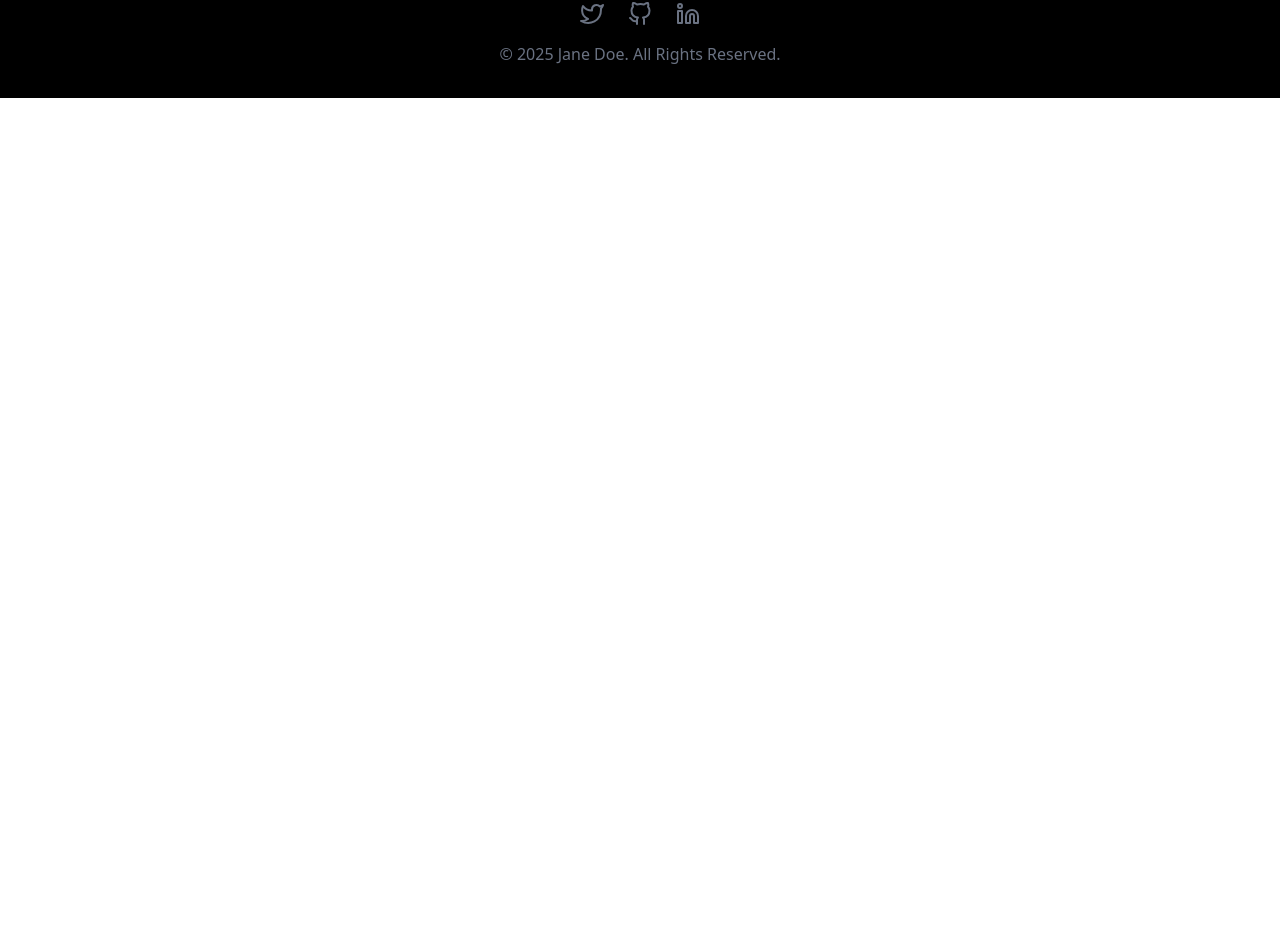
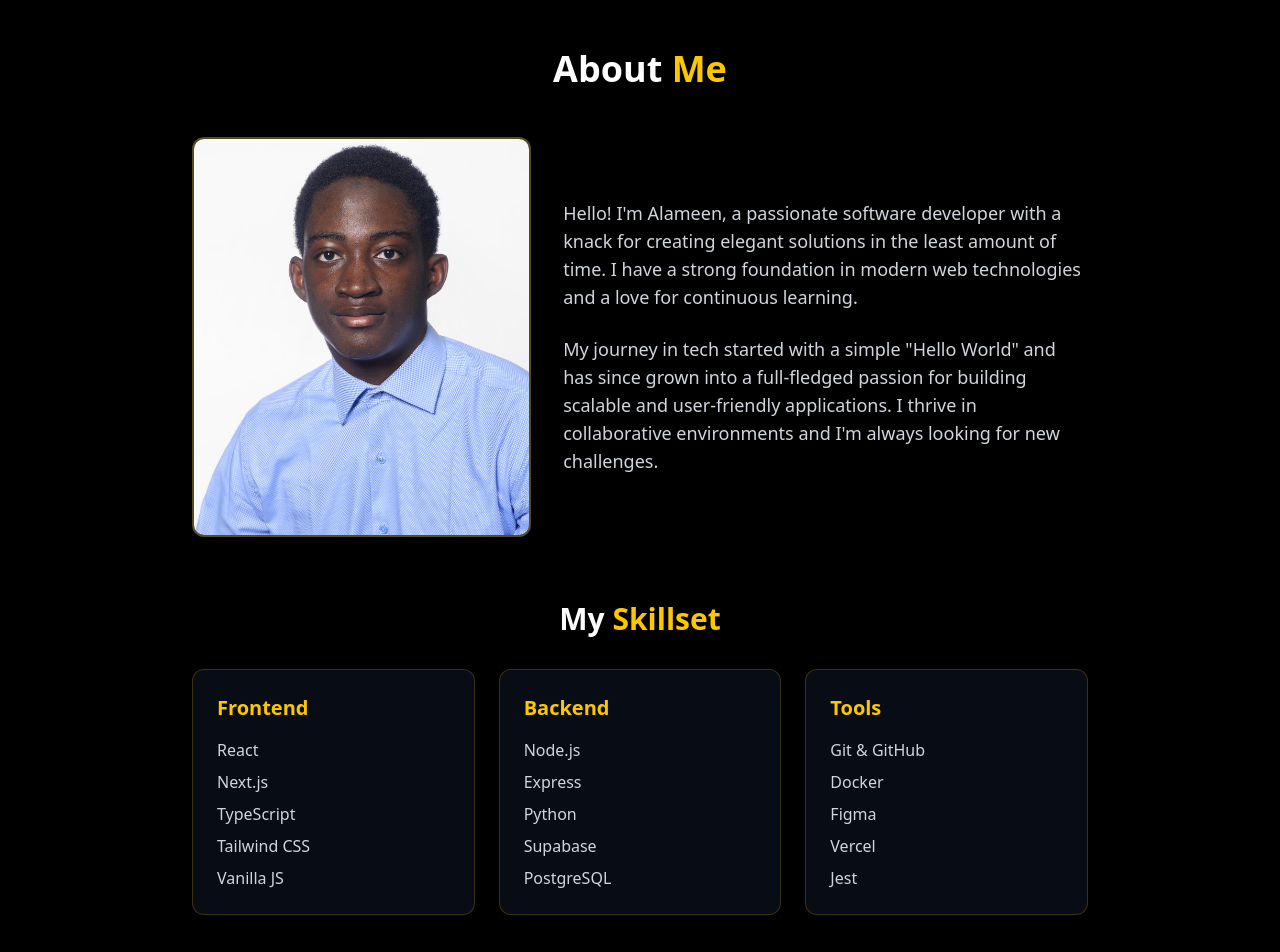
Before and after one commit to AlameenW/Portfolio, a Next.js app: page / in a window 1280 px wide. Shown: the part 831-1783 px from the top of the page. Before the commit the page ends 929 px from the top, so only its background shows below. Built offline with nearby package versions, Linux system fonts and the light colour scheme.

Commit message:
About page added

```diff
--- a/app/components/GlowCard.tsx
+++ b/app/components/GlowCard.tsx
@@ -1,4 +1,4 @@
-const GlowCard = ({ children, className }) => (
+const GlowCard = ({ children, className = '' }) => (
   <div
     className={`bg-gray-900/50 backdrop-blur-sm border border-yellow-400/20 rounded-xl p-6 transition-all duration-300 hover:border-yellow-400/50 hover:shadow-[0_0_20px_rgba(250,204,21,0.2)] ${className}`}
   >
--- a/app/page.tsx
+++ b/app/page.tsx
@@ -4,12 +4,13 @@ import Image from "next/image";
 import { title } from "process";
 import { useEffect, useState } from "react";
 import Intro from "./pages/Intro";
+import About from "./pages/About";
 import icons from "./icons";
 export default function Home() {
   const [isScrolled, setIsScrolled] = useState(false);
   const [activeSection, setActiveSection] = useState("home");
   const sections = ["home", "about", "projects", "blogs", "contact"];
-  const {TwitterIcon, GithubIcon, LinkedinIcon} = icons;
+  const { TwitterIcon, GithubIcon, LinkedinIcon } = icons;
   useEffect(() => {
     const handleScroll = () => {
       setIsScrolled(window.scrollY > 10);
@@ -74,23 +75,31 @@ export default function Home() {
 
       <main>
         <Intro></Intro>
+        <About></About>
       </main>
 
       <footer className="py-8 border-t border-yellow-400/10">
         <div className="container mx-auto px-6 text-center text-gray-500">
           <div className="flex justify-center space-x-6 mb-4">
+            <a
+              href="https://github.com/AlameenW"
+              className="hover:text-yellow-400 transition-colors"
+            >
+              <GithubIcon />
+            </a>
+            <a
+              href="https://www.linkedin.com/in/alameen-adeku-2507492b6/"
+              className="hover:text-yellow-400 transition-colors"
+            >
+              <LinkedinIcon />
+            </a>
             <a href="#" className="hover:text-yellow-400 transition-colors">
               <TwitterIcon />
             </a>
-            <a href="#" className="hover:text-yellow-400 transition-colors">
-              <GithubIcon />
-            </a>
-            <a href="#" className="hover:text-yellow-400 transition-colors">
-              <LinkedinIcon />
-            </a>
           </div>
           <p>
-            &copy; {new Date().getFullYear()} Jane Doe. All Rights Reserved.
+            &copy; {new Date().getFullYear()} Alameen Adeku. All Rights
+            Reserved.
           </p>
         </div>
       </footer>
--- a/app/pages/About.tsx
+++ b/app/pages/About.tsx
@@ -1,5 +1,80 @@
+import GlowCard from "../components/GlowCard";
+import Section from "../components/Section";
+import Image from "next/image";
 const About = () => {
-    return <>About</>
+        const skills = [
+          {
+            category: "Frontend",
+            items: [
+              "React",
+              "Next.js",
+              "TypeScript",
+              "Tailwind CSS",
+              "Vanilla JS",
+            ],
+          },
+          {
+            category: "Backend",
+            items: ["Node.js", "Express", "Python", "Supabase", "PostgreSQL"],
+          },
+          {
+            category: "Tools",
+            items: ["Git & GitHub", "Docker", "Figma", "Vercel", "Jest"],
+          },
+        ];
+    return (
+      <Section id="about">
+        <h2 className="text-4xl font-bold text-center text-white mb-12">
+          About <span className="text-yellow-400">Me</span>
+        </h2>
+        <div className="grid grid-cols-1 md:grid-cols-5 gap-8 items-center">
+          <div className="md:col-span-2">
+            <div className="w-full h-100 bg-gray-900 rounded-xl border-2 border-yellow-400/30 flex items-start justify-center overflow-hidden">
+              <img
+                src="/headshot.jpeg"
+                alt="Alameen Adeku"
+                className="w-full h-full object-cover"
+              />
+            </div>
+          </div>
+          <div className="md:col-span-3">
+            <p className="text-gray-300 text-lg mb-6">
+              Hello! I'm Alameen, a passionate software developer with a knack
+              for creating elegant solutions in the least amount of time. I have
+              a strong foundation in modern web technologies and a love for
+              continuous learning.
+            </p>
+            <p className="text-gray-300 text-lg">
+              My journey in tech started with a simple "Hello World" and has
+              since grown into a full-fledged passion for building scalable and
+              user-friendly applications. I thrive in collaborative environments
+              and I'm always looking for new challenges.
+            </p>
+          </div>
+        </div>
+        <div className="mt-16">
+          <h3 className="text-3xl font-bold text-center text-white mb-8">
+            My <span className="text-yellow-400">Skillset</span>
+          </h3>
+          <div className="grid grid-cols-1 md:grid-cols-3 gap-6">
+            {skills.map((skillGroup) => (
+              <GlowCard key={skillGroup.category}>
+                <h4 className="text-xl font-bold text-yellow-400 mb-4">
+                  {skillGroup.category}
+                </h4>
+                <ul className="space-y-2">
+                  {skillGroup.items.map((item) => (
+                    <li key={item} className="text-gray-300">
+                      {item}
+                    </li>
+                  ))}
+                </ul>
+              </GlowCard>
+            ))}
+          </div>
+        </div>
+      </Section>
+    );
 }
 
 export default About;
```
